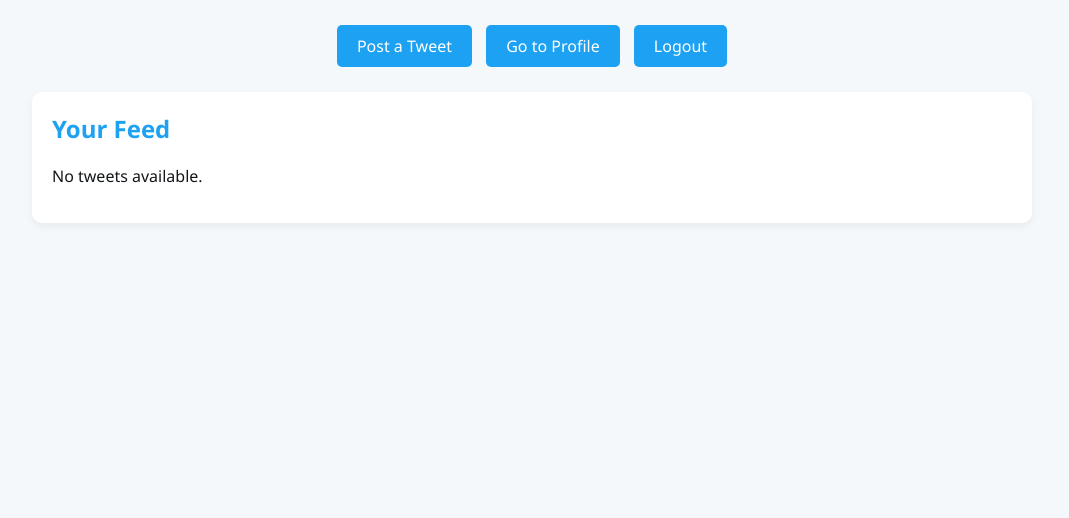
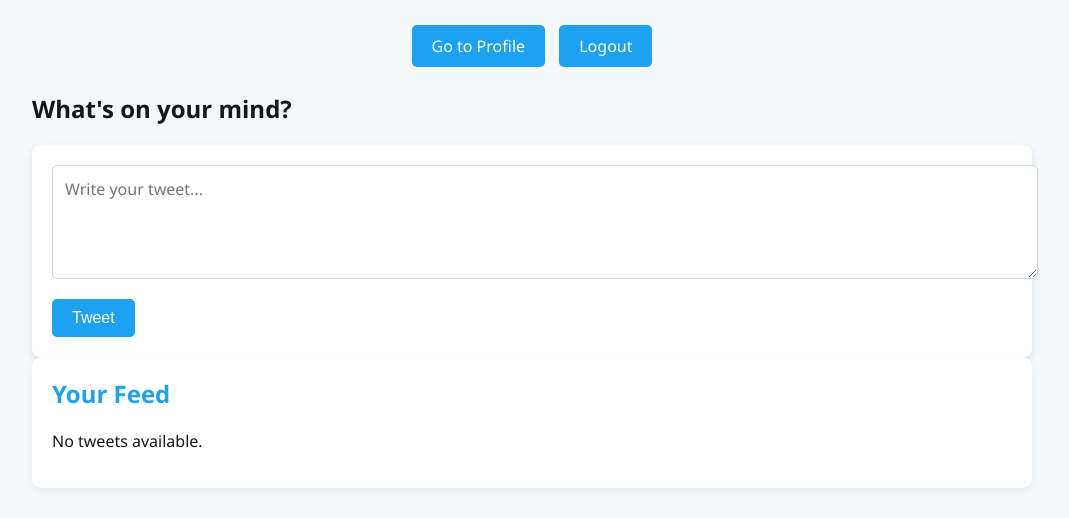
Before and after one commit to MilanHennessy/twotter_app, a Flask app: page / in a window 1280 px wide. Shown: the part 286-804 px from the top of the page, without its empty margins (108-1177 px from the left). Before the commit the page ends 469 px from the top, so only its background shows below. Run offline with Flask 3, Linux system fonts and the light colour scheme; a user stored in the database is signed in; data that the repository does not hold is empty.

Commit message:
fixed bug where it would display some random jsonplaceholder name as username

```diff
--- a/main.py
+++ b/main.py
@@ -1,31 +1,20 @@
-from flask import Flask, redirect, url_for, render_template, session, request, flash
+from flask import Flask, jsonify, redirect, url_for, render_template, session, request, flash
 import requests
 from models import User
 from extensions import db
-from helpers import get_tweets, generate_random_like_count, generate_random_username
+from helpers import get_tweets, generate_random_like_count
 
 app = Flask(__name__)
-app.secret_key = 'your_secret_key'  # Set a secret key for sessions
+app.secret_key = 'your_secret_key'  # Set a secure secret key for sessions
 
 # Database configuration
-app.config['SQLALCHEMY_DATABASE_URI'] = 'sqlite:///app.db'  # Update this with your actual database URI
+app.config['SQLALCHEMY_DATABASE_URI'] = 'sqlite:///app.db'  # Update with your database URI
 app.config['SQLALCHEMY_TRACK_MODIFICATIONS'] = False
 
 # Initialize SQLAlchemy
 db.init_app(app)
 
-@app.route('/')
-def home():
-    if 'user_id' not in session:
-        return redirect(url_for('login'))
-
-    user_id = session['user_id']
-
-    # Fetch user and posts
-    user, posts = get_tweets(user_id)
-
-    return render_template('home.html', user=user, posts=posts)
-
+# Login route
 @app.route('/login', methods=['GET', 'POST'])
 def login():
     if request.method == 'POST':
@@ -37,17 +26,51 @@ def login():
         if user and user.check_password(password):
             # Store user data in session
             session['user_id'] = user.id
-            session['username'] = user.username
+            session['username'] = user.username  # Properly set the username in the session
             return redirect(url_for('home'))
 
-        flash('Invalid username or password. Please try again.')
+        flash('Invalid username or password. Please try again.', 'danger')
     return render_template('login.html')
 
+
+# Home route
+@app.route('/', methods=['GET', 'POST'])
+def home():
+    if 'user_id' not in session:
+        return redirect(url_for('login'))
+
+    user_id = session.get('user_id')
+    username = session.get('username')  # Fetch username from session
+
+    if request.method == 'POST':
+        # Get the tweet content from the request
+        content = request.json.get('content')
+        if content:
+            # Simulate creating a new post with the username from the session
+            new_post = {
+                'username': username,  # Use the logged-in user's username
+                'timestamp': 'Just now',  # Mock timestamp
+                'body': content,
+                'likeCount': generate_random_like_count()  # Simulate like count generation
+            }
+            posts = get_tweets(user_id)[1]
+            posts.insert(0, new_post)  # Add the new post at the beginning of the list
+            return jsonify({"new_post": new_post, "posts": posts})
+
+    # Fetch user and posts
+    user, posts = get_tweets(user_id)
+    user['username'] = username  # Ensure the correct username is displayed
+    return render_template('home.html', user=user, posts=posts)
+
+
+# Logout route
 @app.route('/logout')
 def logout():
     session.clear()  # Clears the session to log the user out
-    return redirect(url_for('home'))
+    return redirect(url_for('login'))
 
+
+# Register route
 @app.route('/register', methods=['GET', 'POST'])
 def register():
     if request.method == 'POST':
@@ -60,10 +83,11 @@ def register():
             flash('Username already exists. Please choose another one.', 'danger')
             return redirect(url_for('register'))
 
-        # If username is unique, create a new user and hash the password
+        # Create a new user and hash the password
         new_user = User(username=username)
-        new_user.set_password(password)
+        new_user.set_password(password)  # Ensure this method hashes the password
 
+        # Add the new user to the database
         db.session.add(new_user)
         db.session.commit()
 
@@ -72,28 +96,24 @@ def register():
 
     return render_template('register.html')
 
+
+# Profile route
 @app.route('/profile')
 def profile():
     if 'user_id' not in session:
         return redirect(url_for('login'))
 
     user_id = session['user_id']
+    username = session.get('username')  # Get username from session
 
-    # Simulate fetching posts and user data
-    response_user = requests.get(f"https://jsonplaceholder.typicode.com/users/{user_id}")
-    response_posts = requests.get(f"https://jsonplaceholder.typicode.com/posts", params={"userId": user_id})
-
-    user = None
-    posts = []
-
-    if response_user.status_code == 200:
-        user = response_user.json()
-
-    if response_posts.status_code == 200:
-        posts = response_posts.json()
+    # Fetch user and posts
+    user, posts = get_tweets(user_id)
+    user['username'] = username  # Ensure the correct username is displayed
 
     return render_template('profile.html', user=user, posts=posts)
 
+
+# Tweets route
 @app.route('/tweets', methods=['GET', 'POST'])
 def tweets():
     if 'user_id' not in session:
@@ -105,23 +125,25 @@ def tweets():
             flash('Tweet content cannot be empty.')
             return redirect(url_for('tweets'))
 
-        # Create a new tweet
+        # Create a new tweet via API
         response = requests.post(f"https://jsonplaceholder.typicode.com/posts", json={
             "title": "New Tweet",
             "body": content,
             "userId": session['user_id']
         })
         if response.status_code == 201:
-            flash('Tweet posted successfully!')
+            flash('Tweet posted successfully!', 'success')
         else:
-            flash('Error posting tweet.')
+            flash('Error posting tweet.', 'danger')
 
+    # Fetch tweets from API
     response = requests.get(f"https://jsonplaceholder.typicode.com/posts")
     if response.status_code == 200:
         tweets = response.json()
         return render_template('tweets.html', tweets=tweets)
     return "Error fetching tweets."
 
+
 if __name__ == '__main__':
     with app.app_context():
         db.create_all()  # Ensure the database is initialized
--- a/templates/home.html
+++ b/templates/home.html
@@ -9,34 +9,45 @@
 <body>
     <div class="container">
         <header>
-            <h1>Welcome to MyApp, {{ user['name'] }}</h1>
+            <!-- Display only the username -->
+            <h1>Welcome to MyApp, {{ user.username }}</h1>
             <div class="profile-info">
-                <img src="{{ user['avatarUrl'] }}" alt="Profile Picture" class="profile-pic">
-                <h2>{{ user['name'] }}</h2>
-                <p><strong>@{{ user['username'] }}</strong></p>
-                <p class="bio">{{ user['bio'] }}</p>
+                <!-- Display avatar, username, and bio -->
+                <img src="{{ user.avatarUrl }}" alt="Profile Picture" class="profile-pic">
+                <h2>{{ user.username}}</h2> <!-- Replaced name with username -->
+                <p><strong>@{{ user.username }}</strong></p> <!-- Display username as handle -->
+                <p class="bio">{{ user.bio }}</p>
             </div>
         </header>
 
         <div class="actions">
-            <a href="{{ url_for('tweets') }}" class="btn">Post a Tweet</a>
             <a href="{{ url_for('profile') }}" class="btn">Go to Profile</a>
             <a href="{{ url_for('logout') }}" class="btn">Logout</a>
         </div>
 
+        <!-- Add Tweet Form -->
+        <section class="tweet-form">
+            <h2>What's on your mind?</h2>
+            <form id="tweet-form" action="{{ url_for('home') }}" method="POST">
+                <textarea name="content" id="content" rows="4" placeholder="Write your tweet..." required></textarea>
+                <button type="submit" class="btn">Tweet</button>
+            </form>
+        </section>
+
+        <!-- Display Feed -->
         <section class="tweet-feed">
             <h2>Your Feed</h2>
             {% if posts %}
-                <ul>
+                <ul id="feed-list">
                     {% for post in posts %}
                         <li class="tweet">
                             <div class="tweet-header">
-                                <span class="username">@{{ post['username'] }}</span>
-                                <span class="tweet-time">{{ post['timestamp'] }}</span>
+                                <span class="username">@{{ post.username }}</span>
+                                <span class="tweet-time">{{ post.timestamp }}</span>
                             </div>
-                            <p class="tweet-body">{{ post['body'] }}</p>
+                            <p class="tweet-body">{{ post.body }}</p>
                             <div class="tweet-footer">
-                                <span class="like-count">{{ post['likeCount'] }} Likes</span>
+                                <span class="like-count">{{ post.likeCount }} Likes</span>
                                 <button class="like-btn">Like</button>
                             </div>
                         </li>
@@ -46,10 +57,53 @@
                 <p>No tweets available.</p>
             {% endif %}
         </section>
-
     </div>
 
     <script>
+        // Function to handle the tweet form submission asynchronously
+        document.getElementById("tweet-form").addEventListener("submit", function(event) {
+            event.preventDefault(); // Prevent the default form submission
+
+            let content = document.getElementById("content").value;
+            if (!content.trim()) return;
+
+            // Send the tweet via AJAX
+            fetch("{{ url_for('home') }}", {
+                method: "POST",
+                headers: {
+                    "Content-Type": "application/json"
+                },
+                body: JSON.stringify({
+                    content: content
+                })
+            })
+            .then(response => response.json())
+            .then(data => {
+                // Update the tweet feed with the new tweet
+                let feedList = document.getElementById("feed-list");
+                let newTweet = data.new_post;
+                let tweetItem = document.createElement("li");
+                tweetItem.classList.add("tweet");
+
+                tweetItem.innerHTML = `
+                    <div class="tweet-header">
+                        <span class="username">@${newTweet.username}</span>
+                        <span class="tweet-time">${newTweet.timestamp}</span>
+                    </div>
+                    <p class="tweet-body">${newTweet.body}</p>
+                    <div class="tweet-footer">
+                        <span class="like-count">${newTweet.likeCount} Likes</span>
+                        <button class="like-btn">Like</button>
+                    </div>
+                `;
+                feedList.insertBefore(tweetItem, feedList.firstChild); // Add new tweet at the top
+                document.getElementById("content").value = ""; // Clear the tweet input field
+            })
+            .catch(error => {
+                console.error("Error posting tweet:", error);
+            });
+        });
+
         // Optional JavaScript to handle like functionality (you may need to update the backend for actual like functionality)
         document.querySelectorAll('.like-btn').forEach(button => {
             button.addEventListener('click', function() {
```
Also changed, not shown: models.py (+19 -4 lines), instance/app.db.
